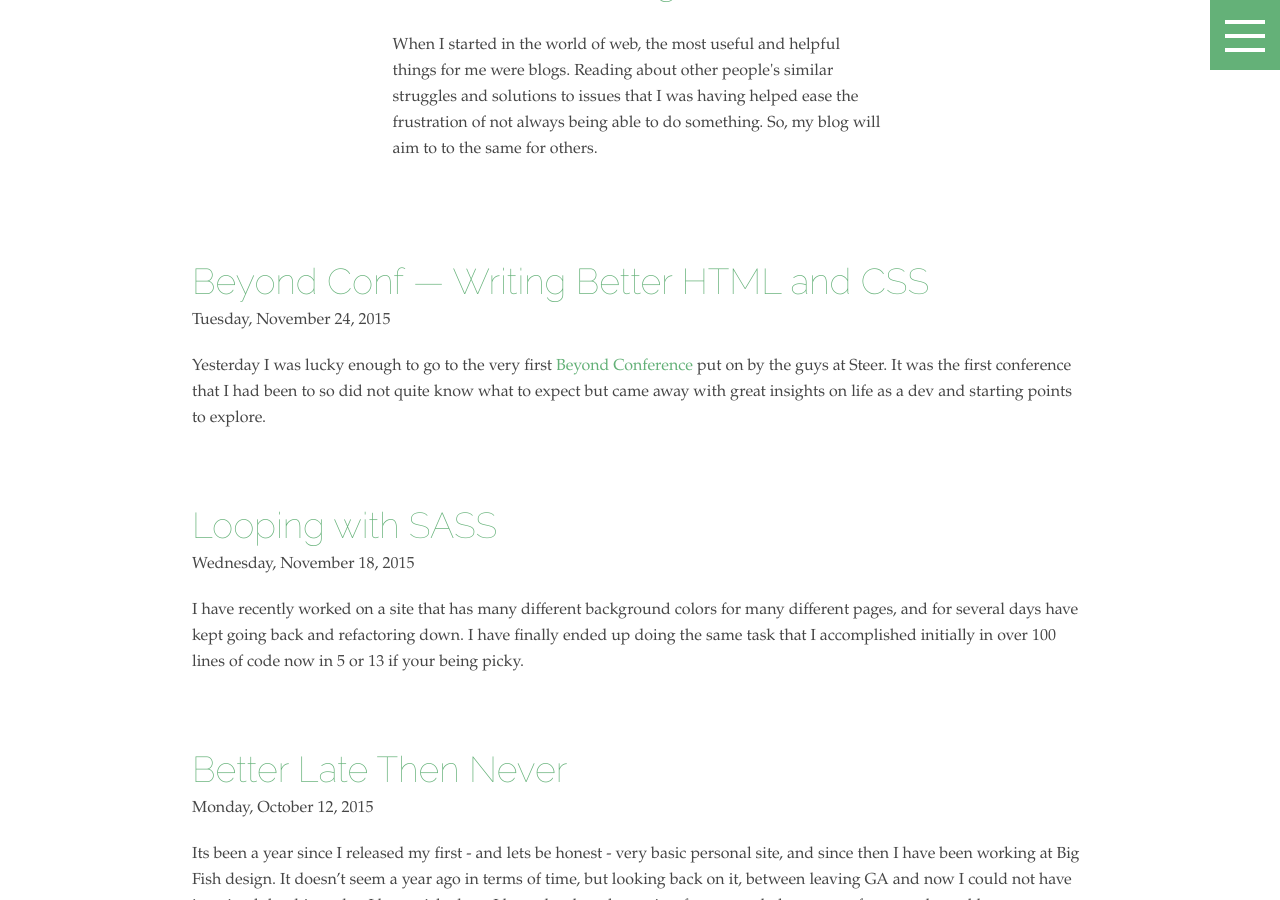
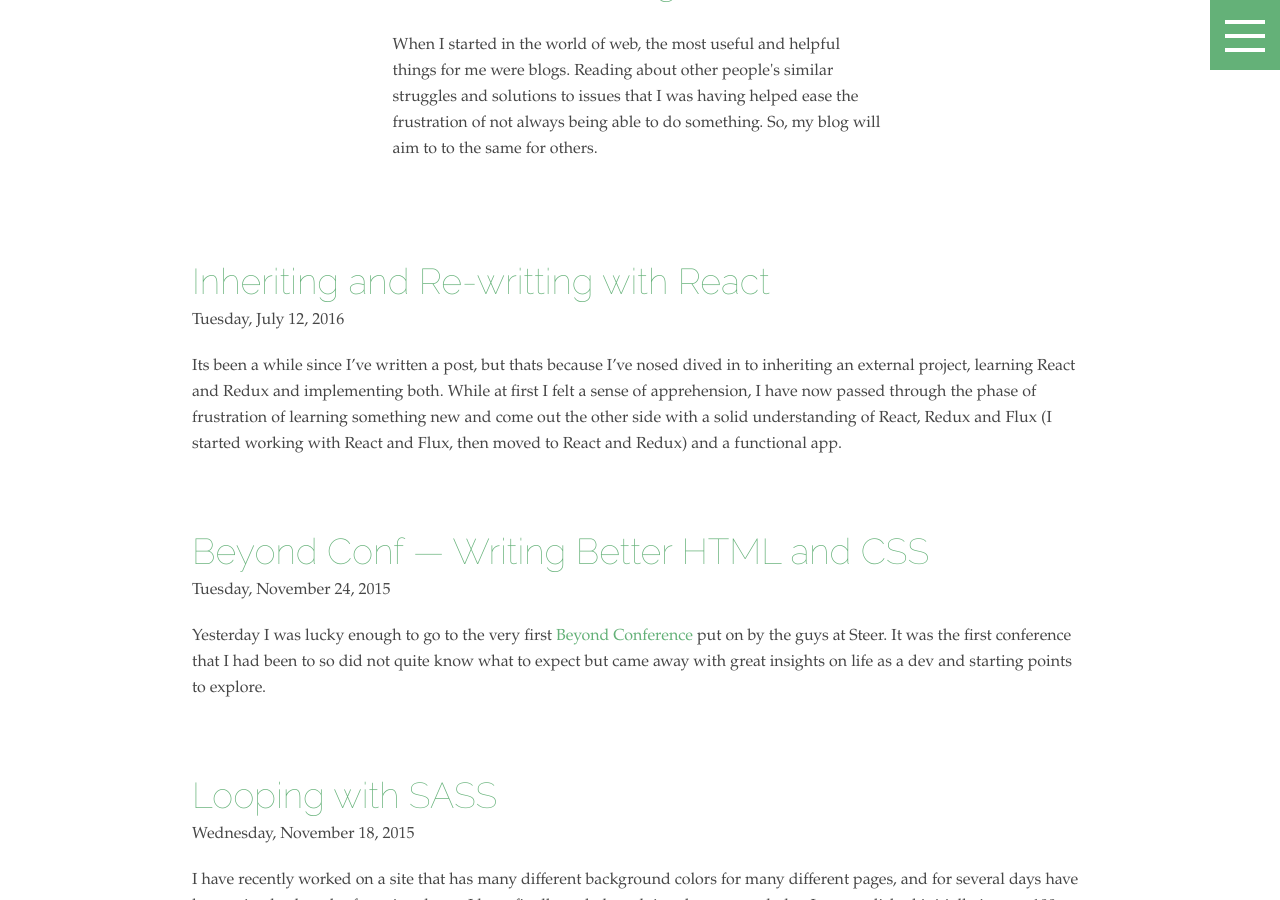
Before and after one commit to alex-windett/alex-windett.github.io, a Jekyll site: the page built from blog/index.html, in a window 1280 px wide and 900 px high, scrolled down 457 px. Built offline with Jekyll 4.4.1, drawn with Linux system fonts in a browser that asks for light colours; the list of posts is cut into pages by our own code; some of the changed lines change nothing that is shown.

Commit message:
writing new blog post and updating meta tags

```diff
--- a/_layouts/default.html
+++ b/_layouts/default.html
@@ -1,5 +1,7 @@
 <!DOCTYPE html>
 <html>
+<meta charset="utf-8">
+<meta http-equiv="X-UA-Compatible" content="IE=edge">
 
 {% include head.html %}
 
--- /dev/null
+++ b/_posts/2015-07-12-inheriting-and-react.markdown
@@ -0,0 +1,17 @@
+---
+layout: default
+
+layout: post
+title:  "Inheriting and Re-writting with React"
+date:   2016-07-12
+---
+
+Its been a while since I've written a post, but thats because I've nosed dived in to inheriting an external project, learning React and Redux and implementing both. While at first I felt a sense of apprehension, I have now passed through the phase of frustration of learning something new and come out the other side with a solid understanding of React, Redux and Flux (I started working with React and Flux, then moved to React and Redux) and a functional app.
+
+What I can say for sure is how much I love React and Redux. Once you get your head around the slightly complex set up of a Store, a route reducer and the action creators with Redux it is a joy to work with. A globally accessible store with Redux - amazing. Writing HTML in JavaScript - awesome. Using Webpack - incredible. Access to all ES6 features - damn cool.
+
+But first, inheriting someone else, and lets be honest, smelly code, was the first hurdle to get around. There was inline CSS, there was very (very) unnecessary inline JS, modules that didn't make sense and somewhat frustratingly of all, not be minified or optimize with a build tool. Initially I refactored where I could - creating SCSS modules, moving everything into Webpack (as I knew React was to come) and removing inline scripts into files to be concatenated.
+
+As the projected had been re-disigned into a very UX focus project with what was described as an account "Dashboard", where eveything is accessible from one page, I decided to take on a JavaScript framework. However, it only needed to act as the MV in the MVC pattern so narrowed down to React, Backbone and Knockout. Having tried all of the, I found an immense interest and appeal of React because of its ease of use and wide documentation. I am know 5 weeks in and am deploying new features in weekly sprints, with the complete app being finished by the start of August.
+
+Having worked closely with a backend developer, we have / are transforming a Laravel site from a group of static pages into a single page where the user has access to all areas of their account within one page.
```
